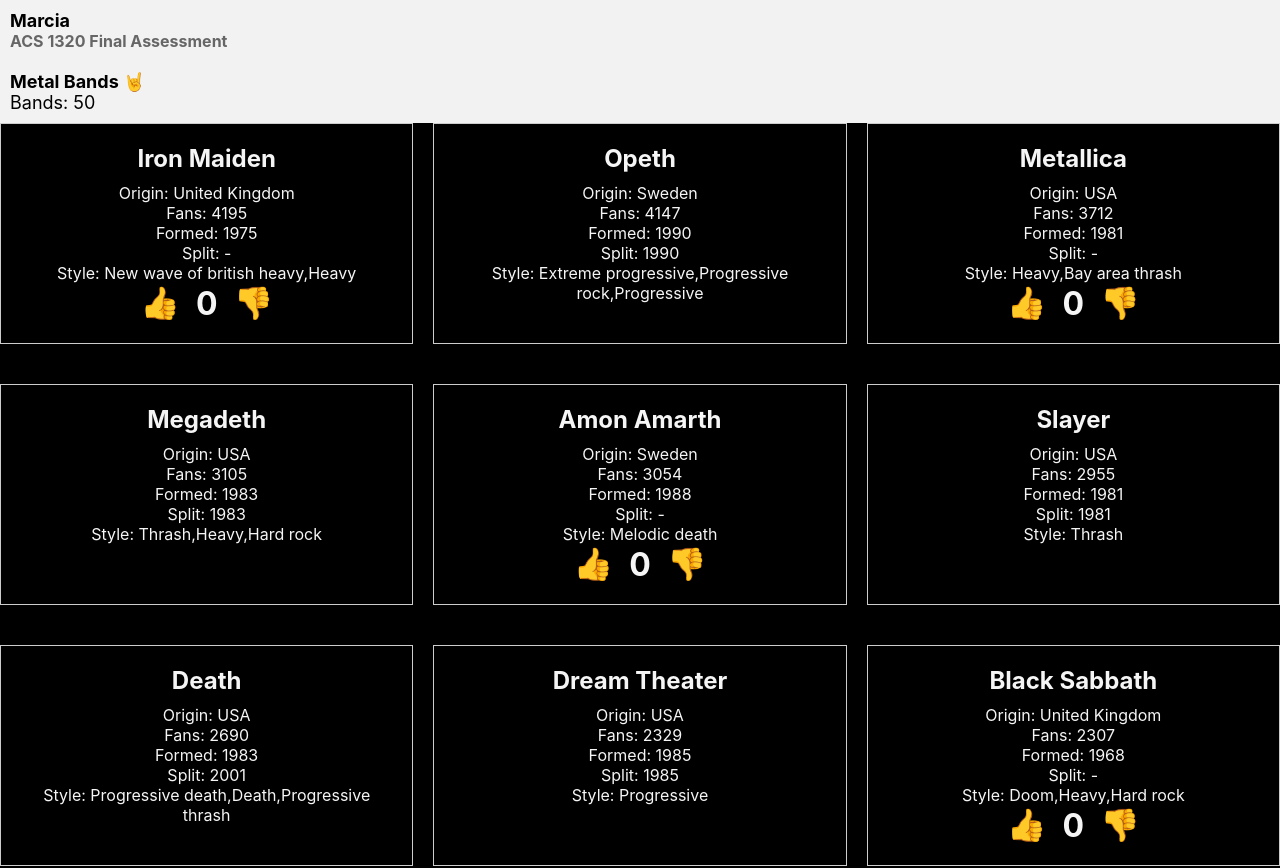
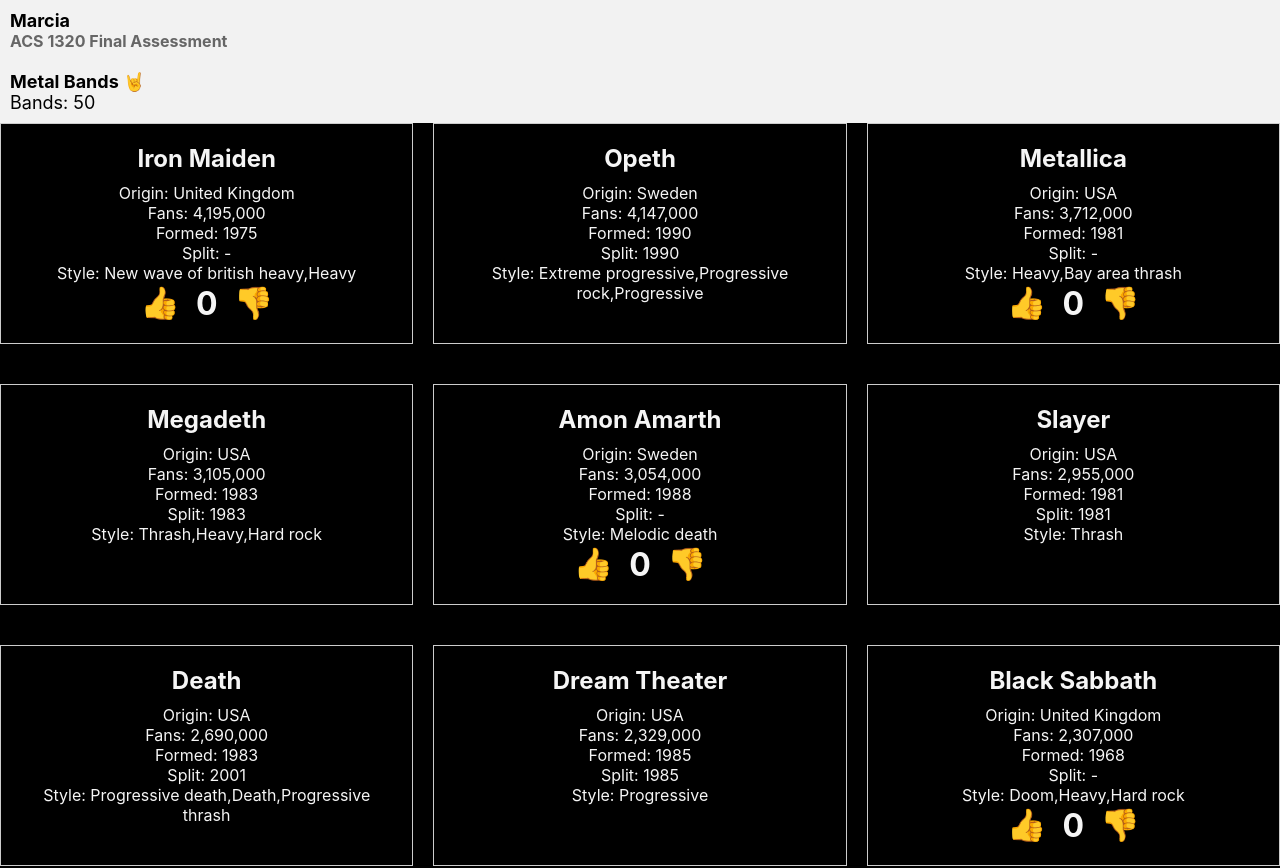
Before and after one commit to mcdott/marcia-acs-1320-final, a React (Create React App) app: page / in a window 1280 px wide. Shown: the top 868 px of the page. Built offline with nearby package versions, Linux system fonts and the light colour scheme.

Commit message:
Stretch Challenge 2

```diff
--- a/src/Band.js
+++ b/src/Band.js
@@ -8,11 +8,13 @@
 
   const likesIfNotSplit = split === "-" ? <Like /> : <p></p>;
 
+  let fans_full_num = fans * 1000;
+
   return (
     <div className='band'>
       <h3>{band_name}</h3>
       <p>Origin: {origin}</p>
-      <p>Fans: {fans}</p>
+      <p>Fans: {fans_full_num.toLocaleString()}</p>
       <p>Formed: {formed}</p>
       <p>Split: {split}</p>
       <p>Style: {style}</p>
```
